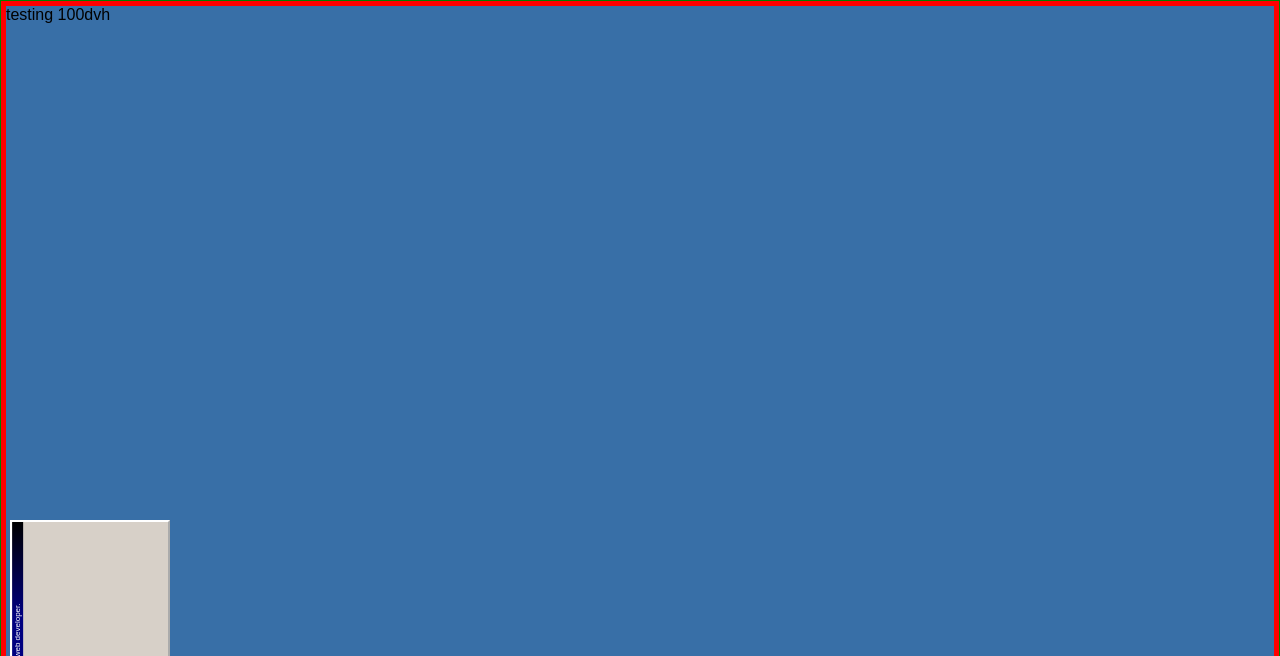
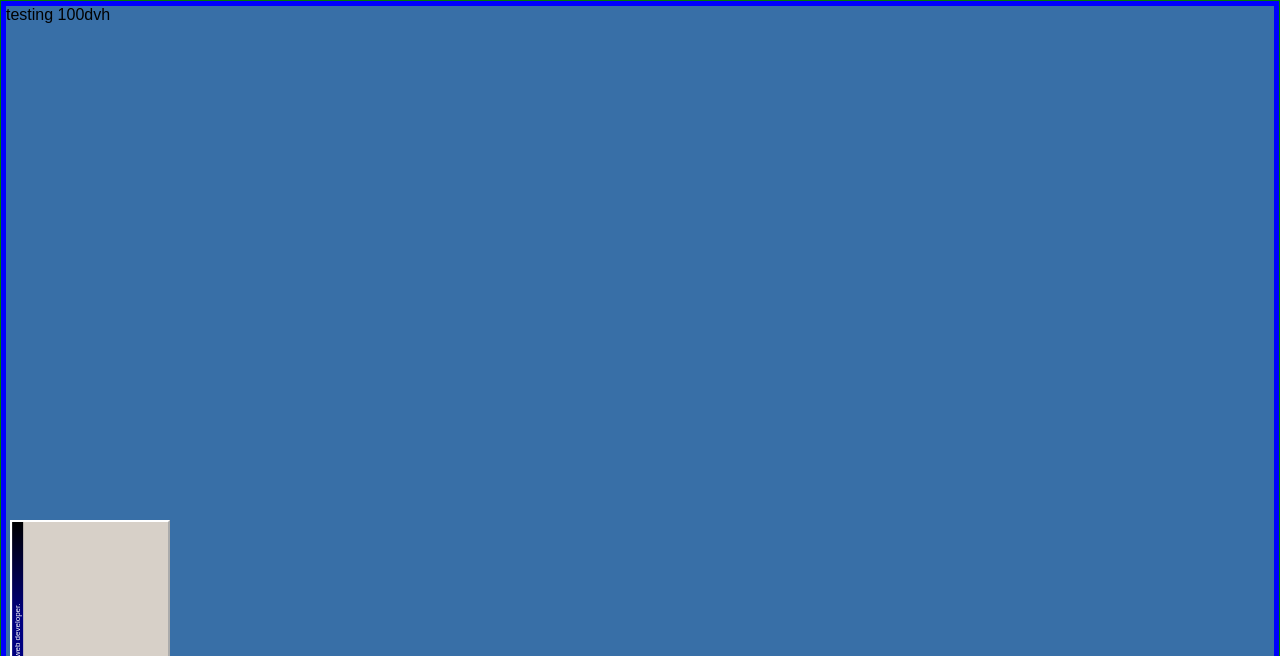
Before and after one commit to bca-code/my_page, a plain HTML site: page index.html in a window 1280 px wide. Shown: the top 656 px of the page. Drawn offline with nearby package versions, Linux system fonts and the light colour scheme.

Commit message:
trying out dvh again

```diff
--- a/style.css
+++ b/style.css
@@ -38,6 +38,7 @@ a {
 
 body {
   color: var(--text-color);
+  min-height: 100dvh;
   height: 100dvh;
   background-color: black;
 
@@ -52,7 +53,7 @@ body {
   margin: 0 auto;
   background-color: var(--desktop-color);
 
-  border: 5px solid red;
+  border: 5px solid blue;
 }
 
 .desktop {
```
